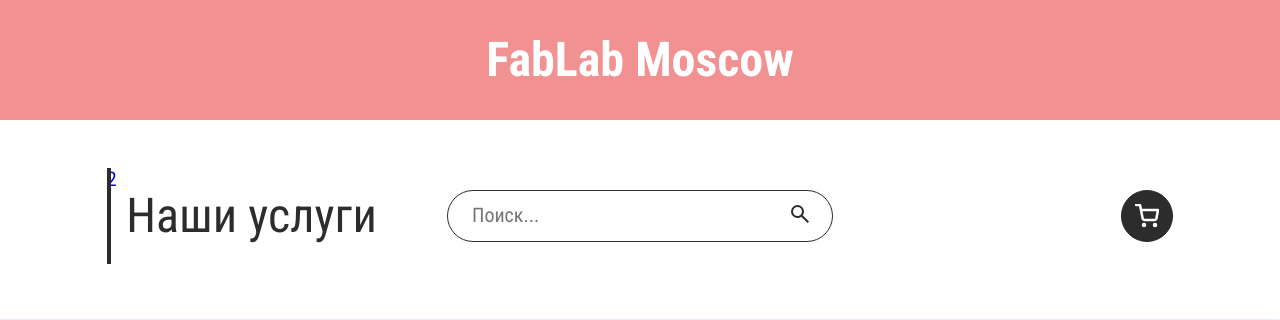
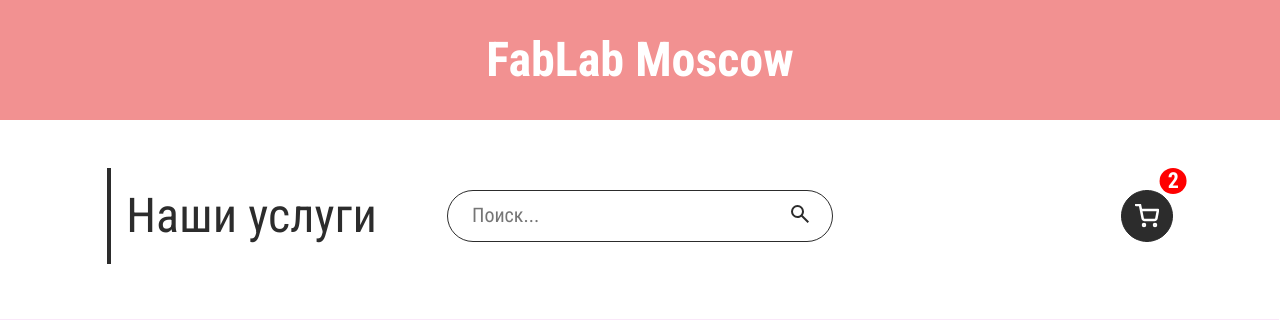
Before and after one commit to budnZalu/fablab-backend, a Django app: page / in a window 1280 px wide. Shown: the top 320 px of the page. Run offline with Django 5.2, Linux system fonts and the light colour scheme.

Commit message:
Правкиlab2.css

```diff
--- a/static/styles/styles.css
+++ b/static/styles/styles.css
@@ -416,6 +416,23 @@ a, u {
     min-width: 0;
 }
 
+.cart-count {
+    position: absolute;
+    top: 0;
+    right: 0;
+    background-color: red;
+    color: white;
+    border-radius: 50%;
+    padding: 2px 8px;
+    font-size: 22px;
+    font-weight: bold;
+    line-height: 1;
+    display: flex;
+    align-items: center;
+    justify-content: center;
+    transform: translate(50%);
+}
+
 .fablab-index .cards-section {
     display: flex;
     flex-direction: column;
```
